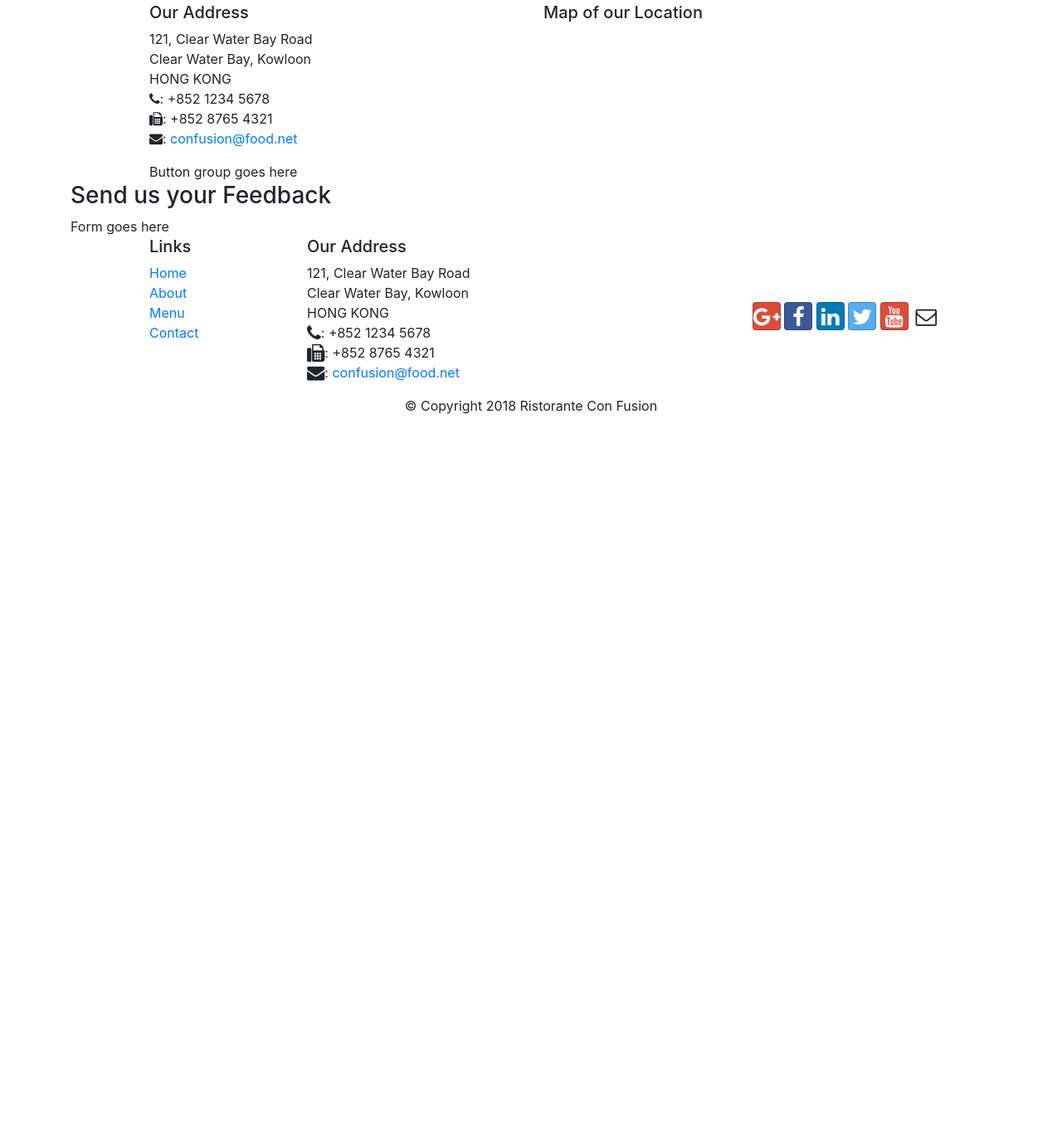
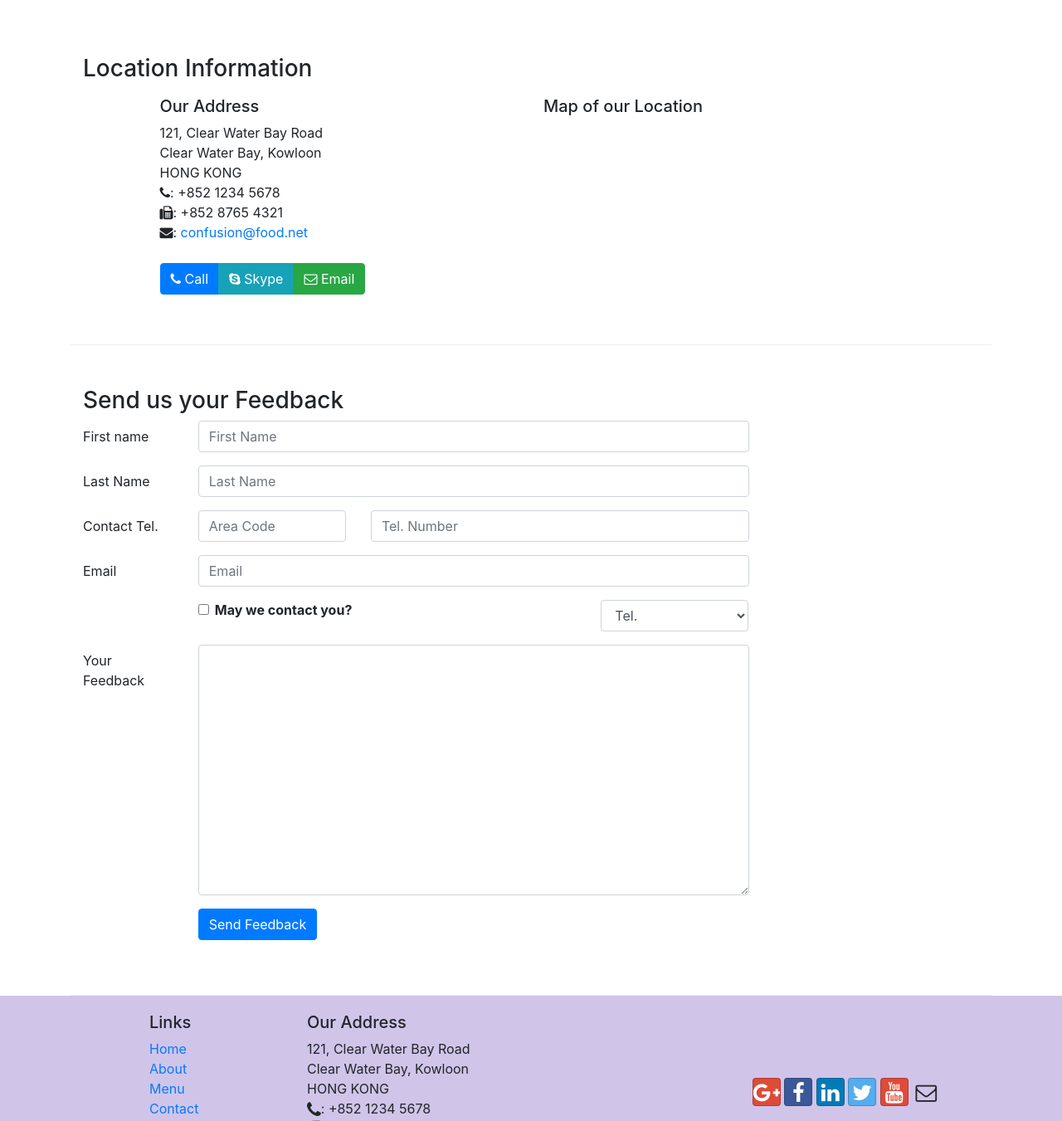
Before and after one commit to geekymeeky/confusion, a website: page contactus.html in a window 1280 px wide. Shown: the part 473-1824 px from the top of the page at 83% size. Before the commit the page ends 990 px from the top, so only its background shows below. Drawn offline with nearby package versions, Linux system fonts and the light colour scheme.

Commit message:
Added forms

```diff
--- a/contactus.html
+++ b/contactus.html
@@ -1,34 +1,62 @@
 <!DOCTYPE html>
 <html lang="en">
-
   <head>
-
     <title>Ristorante Con Fusion: About Us</title>
     <!-- Required meta tags always come first -->
-    <meta charset="utf-8">
-    <meta name="viewport" content="width=device-width, initial-scale=1, shrink-to-fit=no">
-    <meta http-equiv="x-ua-compatible" content="ie=edge">
+    <meta charset="UTF-8" />
+    <meta http-equiv="X-UA-Compatible" content="ie=edge" />
+    <meta name="viewport" content="width=device-width, initial-scale=1.0" />
 
     <!-- Bootstrap CSS -->
-    <link rel="stylesheet" href="node_modules/bootstrap/dist/css/bootstrap.min.css">
-    <link rel="stylesheet" href="node_modules/font-awesome/css/font-awesome.min.css">
-    <link rel="stylesheet" href="node_modules/bootstrap-social/bootstrap-social.css">
-    <link href="css/styles.css" rel="stylesheet">
+    <link
+      rel="stylesheet"
+      href="node_modules/bootstrap/dist/css/bootstrap.min.css"
+    />
+    <link
+      rel="stylesheet"
+      href="node_modules/font-awesome/css/font-awesome.min.css"
+    />
+    <link
+      rel="stylesheet"
+      href="node_modules/bootstrap-social/bootstrap-social.css"
+    />
+    <link href="css/style.css" rel="stylesheet" />
   </head>
 
   <body>
     <nav class="navbar navbar-dark navbar-expand-sm fixed-top">
       <div class="container">
-            <button class="navbar-toggler" type="button" data-toggle="collapse" data-target="#Navbar">
+        <button
+          class="navbar-toggler"
+          type="button"
+          data-toggle="collapse"
+          data-target="#Navbar"
+        >
           <span class="navbar-toggler-icon"></span>
         </button>
-            <a class="navbar-brand" href="#">Ristorante Con Fusion</a>
+        <a class="navbar-brand mr-auto" href="#">Ristorante Con Fusion</a>
         <div class="collapse navbar-collapse" id="Navbar">
           <ul class="navbar-nav mr-auto">
-                        <li class="nav-item"><a class="nav-link" href="./index.html"><span class="fa fa-home fa-lg"></span> Home</a></li>
-                        <li class="nav-item"><a class="nav-link" href="./aboutus.html"><span class="fa fa-info fa-lg"></span> About</a></li>
-                        <li class="nav-item"><a class="nav-link" href="#"><span class="fa fa-list fa-lg"></span> Menu</a></li>
-                        <li class="nav-item active"><a class="nav-link" href="#"><span class="fa fa-address-card fa-lg"></span> Contact</a></li>
+            <li class="nav-item">
+              <a class="nav-link" href="./index.html"
+                ><span class="fa fa-home fa-lg"></span> Home</a
+              >
+            </li>
+            <li class="nav-item">
+              <a class="nav-link" href="./aboutus.html"
+                ><span class="fa fa-info fa-lg"></span> About</a
+              >
+            </li>
+            <li class="nav-item">
+              <a class="nav-link" href="#"
+                ><span class="fa fa-list fa-lg"></span> Menu</a
+              >
+            </li>
+            <li class="nav-item active">
+              <a class="nav-link" href="#"
+                ><span class="fa fa-address-card fa-lg"></span> Contact</a
+              >
+            </li>
           </ul>
         </div>
       </div>
@@ -39,14 +67,17 @@
         <div class="row row-header">
           <div class="col-12 col-sm-6">
             <h1>Ristorante con Fusion</h1>
-                    <p>We take inspiration from the World's best cuisines, and create a unique fusion experience. Our lipsmacking creations will tickle your culinary senses!</p>
+            <p>
+              We take inspiration from the World's best cuisines, and create a
+              unique fusion experience. Our lipsmacking creations will tickle
+              your culinary senses!
+            </p>
           </div>
-                <div class="col-12 col-sm">
-                </div>
+          <div class="col-12 col-sm"></div>
         </div>
       </div>
     </header>
-
+    <br />
     <div class="container">
       <div class="row">
         <ol class="col-12 breadcrumb">
@@ -55,7 +86,7 @@
         </ol>
         <div class="col-12">
           <h3>Contact Us</h3>
-               <hr>
+          <hr />
         </div>
       </div>
 
@@ -66,11 +97,11 @@
         <div class="col-12 col-sm-4 offset-sm-1">
           <h5>Our Address</h5>
           <address style="font-size: 100%">
-		              121, Clear Water Bay Road<br>
-		              Clear Water Bay, Kowloon<br>
-		              HONG KONG<br>
-		              <i class="fa fa-phone"></i>: +852 1234 5678<br>
-		              <i class="fa fa-fax"></i>: +852 8765 4321<br>
+            121, Clear Water Bay Road<br />
+            Clear Water Bay, Kowloon<br />
+            HONG KONG<br />
+            <i class="fa fa-phone"></i>: +852 1234 5678<br />
+            <i class="fa fa-fax"></i>: +852 8765 4321<br />
             <i class="fa fa-envelope"></i>:
             <a href="mailto:confusion@food.net">confusion@food.net</a>
           </address>
@@ -79,7 +110,17 @@
           <h5>Map of our Location</h5>
         </div>
         <div class="col-12 col-sm-11 offset-sm-1">
-                Button group goes here
+          <div class="btn-group" role="group">
+            <a href="tel:+1234567890" class="btn btn-primary"
+              ><i class="fa fa-phone"></i> Call</a
+            >
+            <a href="#" class="btn btn-info"
+              ><i class="fa fa-skype"></i> Skype</a
+            >
+            <a href="mailto:confusion@food.net" class="btn btn-success"
+              ><i class="fa fa-envelope-o"></i> Email</a
+            >
+          </div>
         </div>
       </div>
 
@@ -88,12 +129,119 @@
           <h3>Send us your Feedback</h3>
         </div>
         <div class="col-12 col-md-9">
-                Form goes here
-            </div>
-             <div class="col-12 col-md">
+          <form action="#">
+            <div class="form-group row">
+              <label for="firstname" class="col-md-2 col-form-label"
+                >First name</label
+              >
+              <div class="col-md-10">
+                <input
+                  type="text"
+                  class="form-control"
+                  name="firstname"
+                  id="firstname"
+                  placeholder="First Name"
+                />
               </div>
             </div>
-
+            <div class="form-group row">
+              <label for="lastname" class="col-md-2 col-form-label"
+                >Last Name</label
+              >
+              <div class="col-md-10">
+                <input
+                  type="text"
+                  class="form-control"
+                  name="lastname"
+                  id="lastname"
+                  placeholder="Last Name"
+                />
+              </div>
+            </div>
+            <div class="form-group row">
+              <label for="telnum" class="col-12 col-md-2 col-form-label"
+                >Contact Tel.</label
+              >
+              <div class="col-5 col-md-3">
+                <input
+                  type="tel"
+                  class="form-control"
+                  name="areacode"
+                  id="areacode"
+                  placeholder="Area Code"
+                />
+              </div>
+              <div class="col-7 col-md-7">
+                <input
+                  type="tel"
+                  class="form-control"
+                  name="telnum"
+                  id="telnum"
+                  placeholder="Tel. Number"
+                />
+              </div>
+            </div>
+            <div class="form-group row">
+              <label for="emailid" class="col-md-2 col-form-label">Email</label>
+              <div class="col-md-10">
+                <input
+                  type="email"
+                  class="form-control"
+                  name="emailid"
+                  id="emailid"
+                  placeholder="Email"
+                />
+              </div>
+            </div>
+            <div class="form-group row">
+              <div class="col-md-6 offset-md-2">
+                <div class="form-check">
+                  <input
+                    type="checkbox"
+                    name="approve"
+                    id="approve"
+                    class="form-check-input"
+                  />
+                  <label for="approve" class="form-check-label"
+                    ><strong>May we contact you?</strong></label
+                  >
+                </div>
+              </div>
+              <div class="col-md-3 offset-md-1">
+                <select
+                  name="contact-option"
+                  id="contact-option"
+                  class="form-control"
+                >
+                  <option value="">Tel.</option>
+                  <option value="">Email</option>
+                </select>
+              </div>
+            </div>
+            <div class="form-group row">
+              <label for="feedback" class="col-md-2 col-form-label"
+                >Your Feedback</label
+              >
+              <div class="col-md-10">
+                <textarea
+                  class="form-control"
+                  name="feedback"
+                  id="feedback"
+                  rows="12"
+                ></textarea>
+              </div>
+            </div>
+            <div class="form-group row">
+              <div class="offset-md-2 col-md-10">
+                <button type="submit" class="btn btn-primary">
+                  Send Feedback
+                </button>
+              </div>
+            </div>
+          </form>
+        </div>
+        <div class="col-12 col-md"></div>
+      </div>
     </div>
 
     <footer class="footer">
@@ -111,23 +259,45 @@
           <div class="col-7 col-sm-5">
             <h5>Our Address</h5>
             <address>
-		              121, Clear Water Bay Road<br>
-		              Clear Water Bay, Kowloon<br>
-		              HONG KONG<br>
-                      <i class="fa fa-phone fa-lg"></i>: +852 1234 5678<br>
-                      <i class="fa fa-fax fa-lg"></i>: +852 8765 4321<br>
+              121, Clear Water Bay Road<br />
+              Clear Water Bay, Kowloon<br />
+              HONG KONG<br />
+              <i class="fa fa-phone fa-lg"></i>: +852 1234 5678<br />
+              <i class="fa fa-fax fa-lg"></i>: +852 8765 4321<br />
               <i class="fa fa-envelope fa-lg"></i>:
               <a href="mailto:confusion@food.net">confusion@food.net</a>
             </address>
           </div>
           <div class="col-12 col-sm-4 align-self-center">
             <div class="text-center">
-                        <a class="btn btn-social-icon btn-google" href="http://google.com/+"><i class="fa fa-google-plus"></i></a>
-                        <a class="btn btn-social-icon btn-facebook" href="http://www.facebook.com/profile.php?id="><i class="fa fa-facebook"></i></a>
-                        <a class="btn btn-social-icon btn-linkedin" href="http://www.linkedin.com/in/"><i class="fa fa-linkedin"></i></a>
-                        <a class="btn btn-social-icon btn-twitter" href="http://twitter.com/"><i class="fa fa-twitter"></i></a>
-                        <a class="btn btn-social-icon btn-google" href="http://youtube.com/"><i class="fa fa-youtube"></i></a>
-                        <a class="btn btn-social-icon" href="mailto:"><i class="fa fa-envelope-o"></i></a>
+              <a
+                class="btn btn-social-icon btn-google"
+                href="http://google.com/+"
+                ><i class="fa fa-google-plus"></i
+              ></a>
+              <a
+                class="btn btn-social-icon btn-facebook"
+                href="http://www.facebook.com/profile.php?id="
+                ><i class="fa fa-facebook"></i
+              ></a>
+              <a
+                class="btn btn-social-icon btn-linkedin"
+                href="http://www.linkedin.com/in/"
+                ><i class="fa fa-linkedin"></i
+              ></a>
+              <a
+                class="btn btn-social-icon btn-twitter"
+                href="http://twitter.com/"
+                ><i class="fa fa-twitter"></i
+              ></a>
+              <a
+                class="btn btn-social-icon btn-google"
+                href="http://youtube.com/"
+                ><i class="fa fa-youtube"></i
+              ></a>
+              <a class="btn btn-social-icon" href="mailto:"
+                ><i class="fa fa-envelope-o"></i
+              ></a>
             </div>
           </div>
         </div>
@@ -143,5 +313,4 @@
     <script src="node_modules/popper.js/dist/umd/popper.min.js"></script>
     <script src="node_modules/bootstrap/dist/js/bootstrap.min.js"></script>
   </body>
-
 </html>
```
Lines whose indentation alone changed are shown as unchanged.
